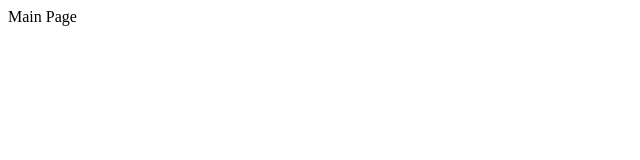
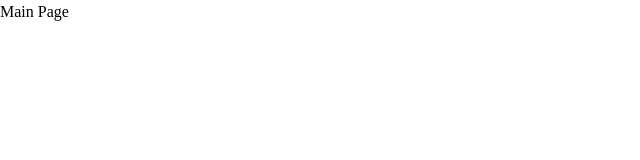
Before and after one commit to hardpsycho/webportal-front, a React app: page / in a window 1280 px wide. Shown: the top 160 px of the page, without its empty margins (0-640 px from the left). Built offline with nearby package versions, Linux system fonts and the light colour scheme.

Commit message:
feat: add theming

```diff
--- /dev/null
+++ b/src/app/styles/main.scss
@@ -0,0 +1,11 @@
+@use './reset.scss';
+@use './variables/global.scss';
+@use './themes/light.scss';
+@use './themes/dark.scss';
+
+.app {
+    font: var(--font-m);
+    background: var(--bg-color);
+    color: var(--primary-color);
+    min-height: 100vh;
+}
--- /dev/null
+++ b/src/app/styles/reset.scss
@@ -0,0 +1,45 @@
+/*
+  1. Используем везде модель border-box.
+*/
+*,
+*::before,
+*::after {
+    box-sizing: border-box;
+}
+
+/*
+    2. Удаляем везде маржины
+*/
+* {
+    margin: 0;
+}
+
+/*
+    3. Типографика
+*/
+body {
+    line-height: 1.5;
+    -webkit-font-smoothing: antialiased;
+}
+
+/*
+    4. Параметры для медиа
+*/
+img,
+picture,
+video,
+canvas,
+svg {
+    display: block;
+    max-width: 100%;
+}
+
+/*
+    5. настраиваем инхерит для инпутов
+*/
+input,
+button,
+textarea,
+select {
+    font: inherit;
+}
--- /dev/null
+++ b/src/app/styles/themes/dark.scss
@@ -0,0 +1,7 @@
+.hp-theme-dark{
+    --bg-color: #18013d;
+    --primary-color: #faf2ab;
+    --secondary-color: #f0efe5;
+    --inverted-bg-color: #d4c0f5;
+    --inverted-primary-color: #11091d;
+}
--- /dev/null
+++ b/src/app/styles/themes/light.scss
@@ -0,0 +1,7 @@
+.hp-theme-light {
+    --bg-color: #dbc4ff;
+    --primary-color: #05082e;
+    --secondary-color: #101235;
+    --inverted-bg-color: #180b2c;
+    --inverted-primary-color: #e6e0f0;
+}
--- /dev/null
+++ b/src/app/styles/variables/global.scss
@@ -0,0 +1,29 @@
+:root {
+    --font-family: roboto, 'sans-serif';
+
+    // шрифт s
+    --font-size-s: 12px;
+    --font-lh-s: 160%;
+    --font-s: var(--font-size-s) / var(--font-lh-s) var(--font-family);
+
+    // шрифт m
+    --font-size-m: 16px;
+    --font-lh-m: 150%;
+    --font-m: var(--font-size-m) / var(--font-lh-m) var(--font-family);
+
+    // шрифт l
+    --font-size-l: 24px;
+    --font-lh-l: 120%;
+    --font-l: var(--font-size-l) / var(--font-lh-l) var(--font-family);
+
+    // navbar
+    --navbar-height: 60px;
+
+    // sidebar
+    --sidebar-width: 300px;
+    --sidebar-collapsed-width: 80px;
+
+    // error
+    --red-light: rgb(250 99 99);
+    --red-dark: rgb(236 0 0);
+}
--- /dev/null
+++ b/src/shared/libs/theme/contextProvider.tsx
@@ -0,0 +1,26 @@
+import { FC, ReactNode, useState } from "react"
+import { ThemeContext } from "./createContext"
+import { Theme } from "./types"
+
+const LC_HP_THEME_KEY = 'hp-theme'
+
+const savedThem = localStorage.getItem(LC_HP_THEME_KEY) as Theme
+
+export const ThemeProvider: FC<{children: ReactNode}> = ({children}) => {
+    const [theme, setTheme] = useState<Theme>(savedThem || Theme.LIGHT)
+
+    const toggleTheme = () => {
+        const newTheme = theme === Theme.LIGHT ? Theme.DARK : Theme.LIGHT
+        setTheme(newTheme)
+        localStorage.setItem(LC_HP_THEME_KEY, newTheme)
+    }
+
+    return (
+        <ThemeContext.Provider value={{
+            theme,
+            toggleTheme
+        }}>
+            {children}
+        </ThemeContext.Provider>
+    )
+}
--- /dev/null
+++ b/src/shared/libs/theme/createContext.tsx
@@ -0,0 +1,14 @@
+import { createContext } from 'react'
+import { Theme } from './types'
+
+type ThemeContextProps = {
+    theme: Theme
+    toggleTheme: () => void
+}
+
+const defaultValue = {
+    theme: Theme.LIGHT,
+    toggleTheme: () => {}
+}
+
+export const ThemeContext = createContext<ThemeContextProps>(defaultValue)
--- /dev/null
+++ b/src/shared/libs/theme/index.ts
@@ -0,0 +1,2 @@
+export { ThemeProvider } from './contextProvider'
+export { useTheme } from './useTheme'
--- /dev/null
+++ b/src/shared/libs/theme/types.ts
@@ -0,0 +1,4 @@
+export enum Theme {
+    LIGHT = 'hp-theme-light',
+    DARK = 'hp-theme-dark'
+}
--- /dev/null
+++ b/src/shared/libs/theme/useTheme.tsx
@@ -0,0 +1,17 @@
+import { useContext } from "react"
+import { ThemeContext } from "./createContext"
+import { Theme } from "./types"
+
+type UseThemeReturned = {
+    theme: Theme,
+    toggleTheme: () => void
+}
+
+export const useTheme = (): UseThemeReturned => {
+    const { theme, toggleTheme } = useContext(ThemeContext)
+
+    return {
+        theme,
+        toggleTheme
+    }
+}
```
Also changed, not shown: src/app/app.tsx (+9 -5 lines).
